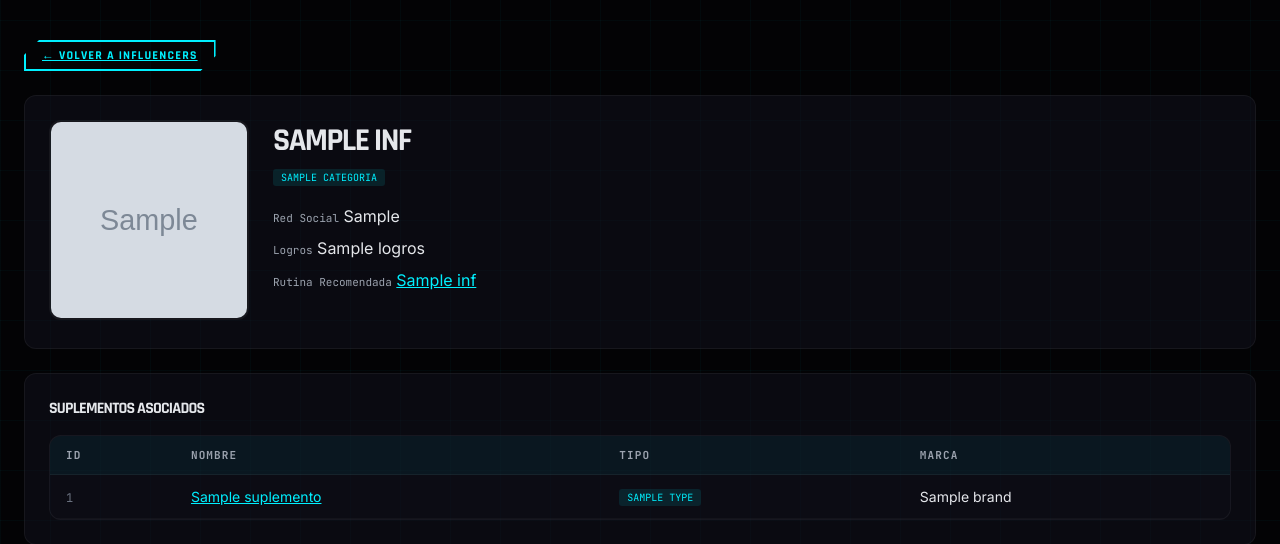
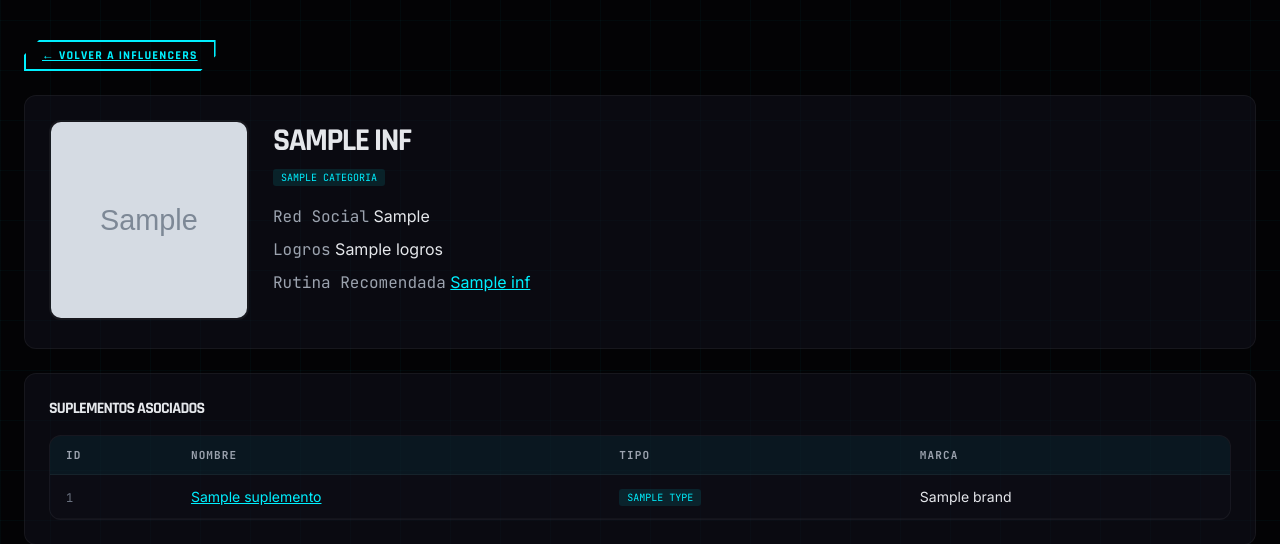
Before and after one commit to heyvveb/Proyecto_dev, a Python web app: template gymguide/templates/influencer_detail.html in a window 1280 px wide. Shown: the part 80-624 px from the top of the page. Run offline with Jinja, Linux system fonts and the light colour scheme; the template is opened without the code that fills it: most values are stand-ins (such as "Sample title", 1, 10 or a date in 2020); grey boxes marked "Sample" are stand-in pictures.

Commit message:
Mejoras en el diseño de la vista detallada

```diff
--- a/gymguide/templates/influencer_detail.html
+++ b/gymguide/templates/influencer_detail.html
@@ -17,15 +17,15 @@
 
             <div class="detail-grid" style="display:grid;grid-template-columns:1fr;gap:12px;margin-top:20px">
             <div class="detail-field">
-                <span class="detail-label" style="color:var(--gray-400);font-size:11px;font-family:'JetBrains Mono',monospace">Red Social</span>
+                <span class="detail-label" style="color:var(--gray-400);font-family:'JetBrains Mono',monospace">Red Social</span>
                 <span class="detail-value" style="color:var(--text)">{{ inf.red_social or '—' }}</span>
             </div>
             <div class="detail-field">
-                <span class="detail-label" style="color:var(--gray-400);font-size:11px;font-family:'JetBrains Mono',monospace">Logros</span>
+                <span class="detail-label" style="color:var(--gray-400);font-family:'JetBrains Mono',monospace">Logros</span>
                 <span class="detail-value" style="color:var(--text)">{{ inf.logros or '—' }}</span>
             </div>
             <div class="detail-field">
-                <span class="detail-label" style="color:var(--gray-400);font-size:11px;font-family:'JetBrains Mono',monospace">Rutina Recomendada</span>
+                <span class="detail-label" style="color:var(--gray-400);font-family:'JetBrains Mono',monospace">Rutina Recomendada</span>
                 <span class="detail-value" style="color:var(--text)">{% if inf.rutina_recomendada_nombre %}<a href="/rutinas/{{ inf.rutina_recomendada_id }}" style="color:var(--cyan)">{{ inf.rutina_recomendada_nombre }}</a>{% else %}—{% endif %}</span>
             </div>
         </div>
--- a/gymguide/templates/rutina_detail.html
+++ b/gymguide/templates/rutina_detail.html
@@ -19,7 +19,7 @@
 
             <div class="detail-grid" style="display:grid;grid-template-columns:1fr 1fr;gap:16px;margin-top:24px">
                 <div class="detail-field">
-                    <span class="detail-label" style="color:var(--gray-400);font-size:11px;font-family:'JetBrains Mono',monospace">Duración</span>
+                    <span class="detail-label" style="color:var(--gray-400);font-family:'JetBrains Mono',monospace">Duración</span>
                     <span class="detail-value" style="color:var(--text);font-size:14px">{{ rut.duration_weeks }} semanas</span>
                 </div>
             </div>
--- a/gymguide/templates/suplemento_detail.html
+++ b/gymguide/templates/suplemento_detail.html
@@ -18,15 +18,15 @@
 
             <div class="detail-grid" style="display:grid;grid-template-columns:1fr 1fr;gap:16px;margin-top:24px">
             <div class="detail-field">
-                <span class="detail-label" style="color:var(--gray-400);font-size:11px;font-family:'JetBrains Mono',monospace">Marca</span>
+                <span class="detail-label" style="color:var(--gray-400);font-family:'JetBrains Mono',monospace">Marca</span>
                 <span class="detail-value" style="color:var(--text);font-size:14px">{{ sup.brand }}</span>
             </div>
             <div class="detail-field">
-                <span class="detail-label" style="color:var(--gray-400);font-size:11px;font-family:'JetBrains Mono',monospace">Precio</span>
+                <span class="detail-label" style="color:var(--gray-400);font-family:'JetBrains Mono',monospace">Precio</span>
                 <span class="detail-value" style="color:var(--text);font-size:14px">{% if sup.price %}${{ sup.price }}{% else %}—{% endif %}</span>
             </div>
             <div class="detail-field" style="grid-column:1/-1">
-                <span class="detail-label" style="color:var(--gray-400);font-size:11px;font-family:'JetBrains Mono',monospace">Beneficios</span>
+                <span class="detail-label" style="color:var(--gray-400);font-family:'JetBrains Mono',monospace">Beneficios</span>
                 <span class="detail-value" style="color:var(--text);font-size:14px">{{ sup.benefits or '—' }}</span>
             </div>
         </div>
```
Also changed, not shown: gymguide/templates/ejercicio_detail.html (+4 -4 lines).
